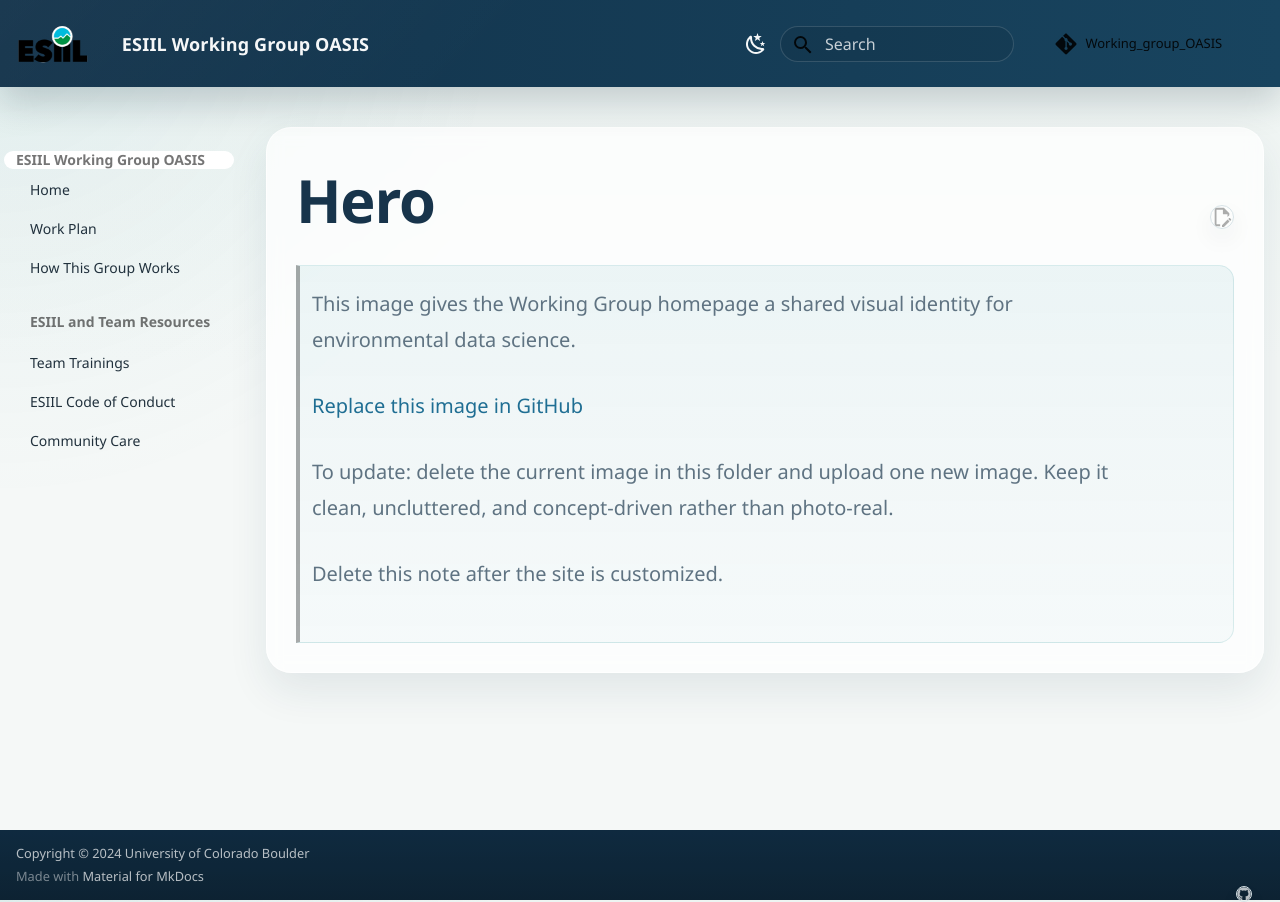
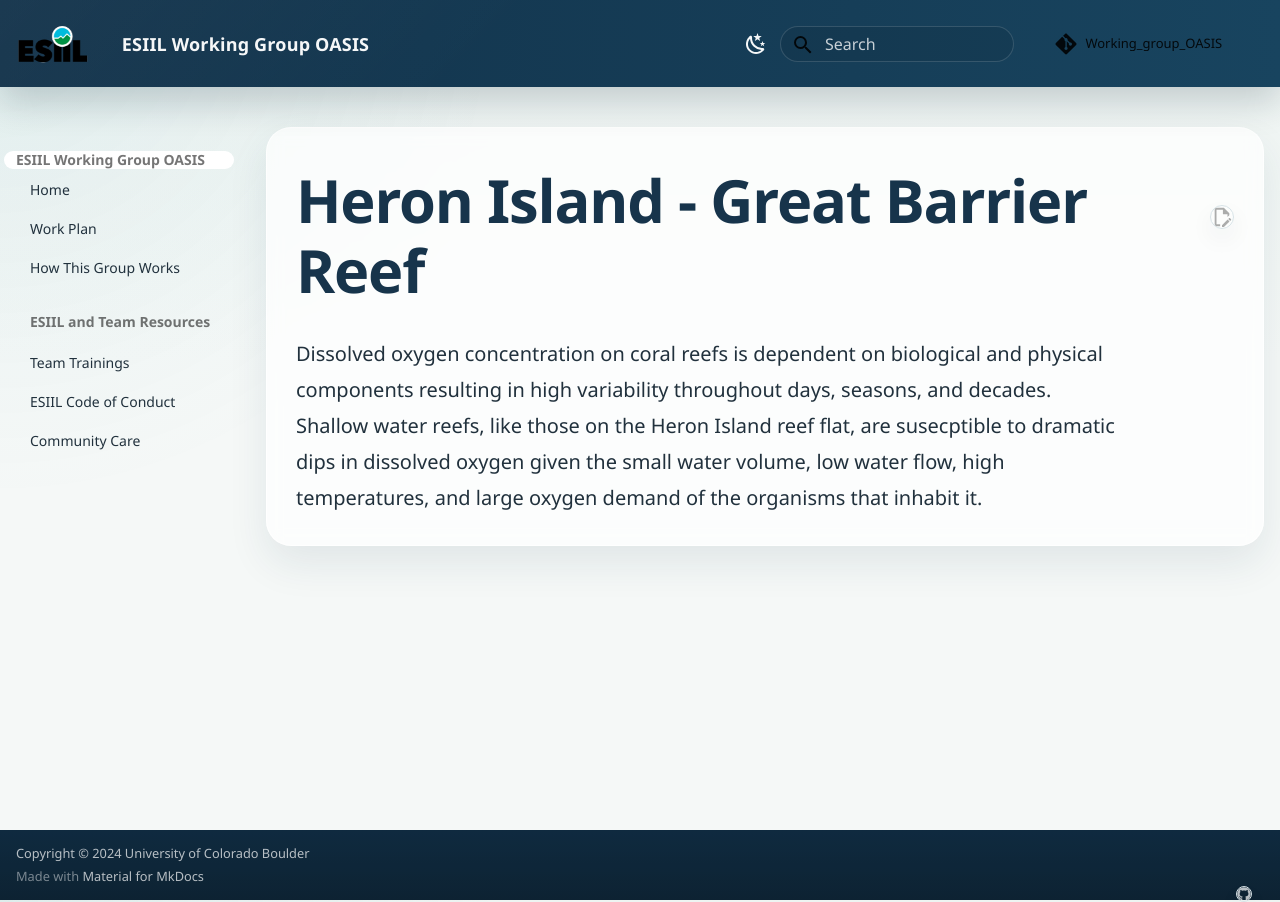
Before and after one commit to CU-ESIIL/Wyatt_ESIIL_proj, an MkDocs documentation site: the page built from docs/_generated/slot_notes/hero.md, in a window 1280 px wide. Built offline with MkDocs 1.6.1 and Material for MkDocs 9.7.7, drawn with Linux system fonts in a browser that asks for light colours; comment, search, counter and statistics services are not loaded.

Commit message:
Update hero.md

```diff
--- a/docs/_generated/slot_notes/hero.md
+++ b/docs/_generated/slot_notes/hero.md
@@ -1,7 +1,2 @@
-> This image gives the Working Group homepage a shared visual identity for environmental data science.
->
-> [Replace this image in GitHub](https://github.com/CU-ESIIL/Working_group_OASIS/tree/main/docs/assets/images/slots/hero)
->
-> To update: delete the current image in this folder and upload one new image. Keep it clean, uncluttered, and concept-driven rather than photo-real.
->
-> Delete this note after the site is customized.
+#Heron Island - Great Barrier Reef
+Dissolved oxygen concentration on coral reefs is dependent on biological and physical components resulting in high variability throughout days, seasons, and decades. Shallow water reefs, like those on the Heron Island reef flat, are susecptible to dramatic dips in dissolved oxygen given the small water volume, low water flow, high temperatures, and large oxygen demand of the organisms that inhabit it.
```
